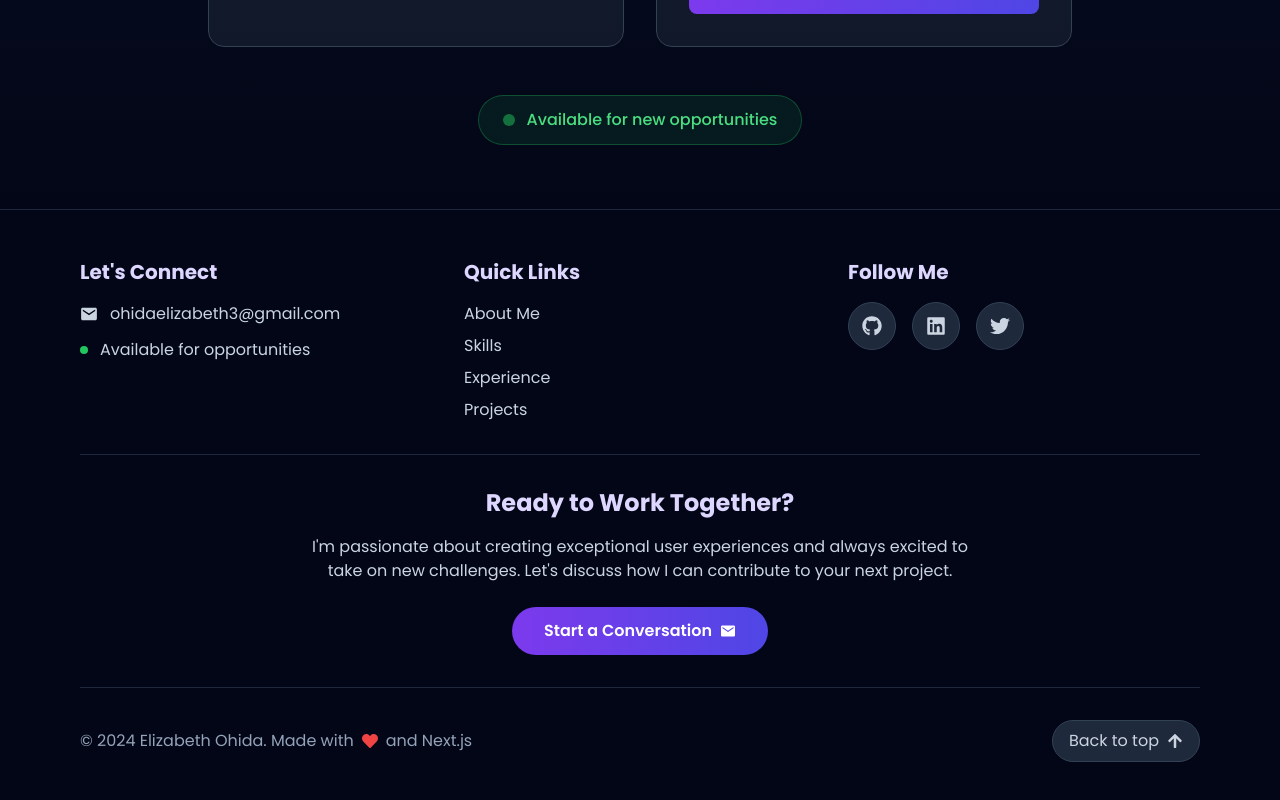
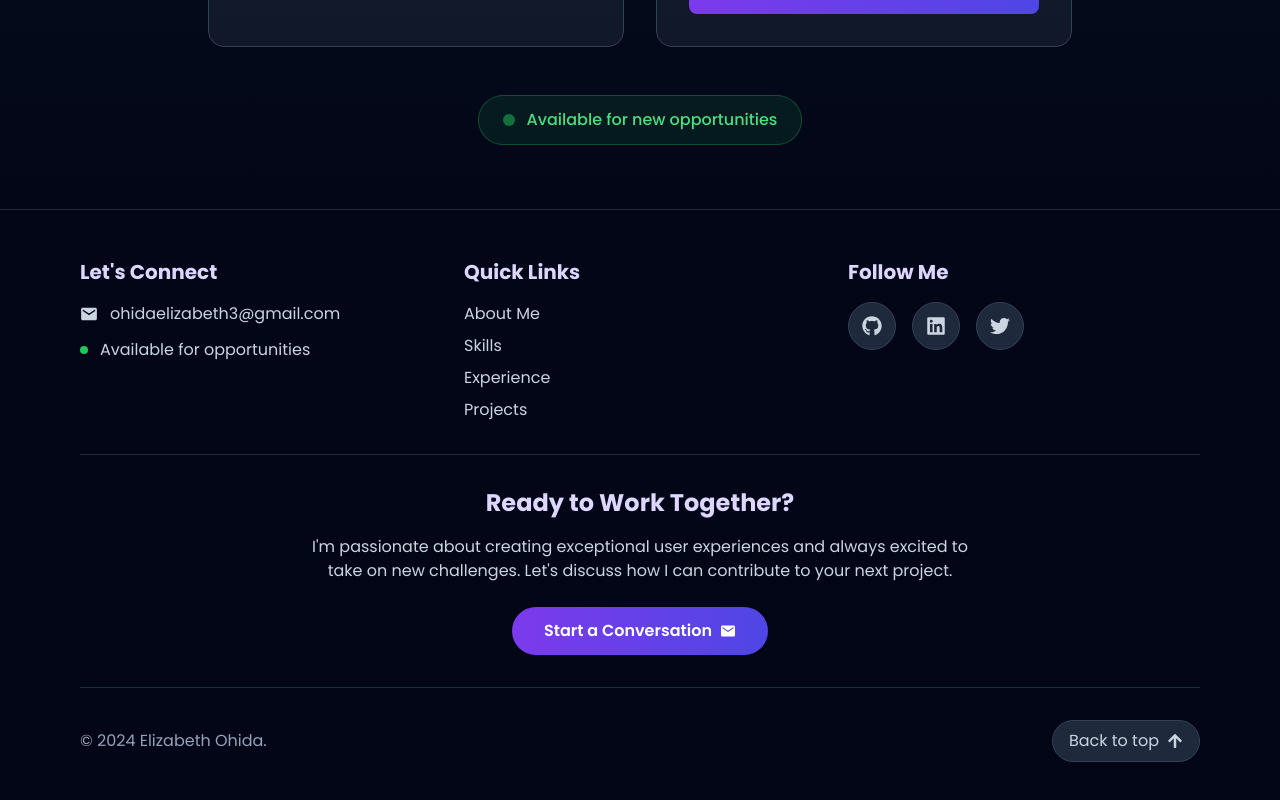
Before and after one commit to Lizzietrust/Elizabeth-s-Portfolio, a Next.js app: page / in a window 1280 px wide. Shown: the part 8124-8924 px from the top of the page. Built offline with nearby package versions, Linux system fonts and the light colour scheme.

Commit message:
Remove "Made with" text and heart icon from Footer component for a cleaner design.

```diff
--- a/src/app/components/Footer.tsx
+++ b/src/app/components/Footer.tsx
@@ -123,9 +123,8 @@ const Footer = () => {
         {/* Bottom Bar */}
         <div className="border-t border-slate-800 pt-8 flex flex-col md:flex-row items-center justify-between">
           <div className="flex items-center gap-2 text-slate-400 mb-4 md:mb-0">
-            <span>© 2024 Elizabeth Ohida. Made with</span>
-            <FaHeart className="text-red-500" />
-            <span>and Next.js</span>
+            <span>© 2024 Elizabeth Ohida. </span>
+
           </div>
 
           <button
```
